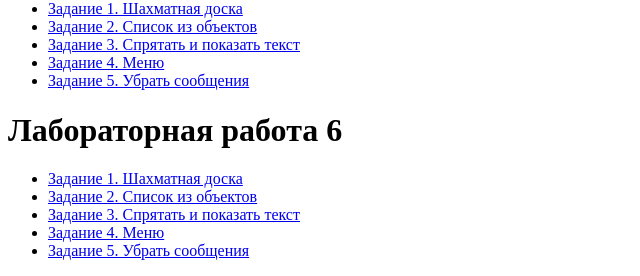
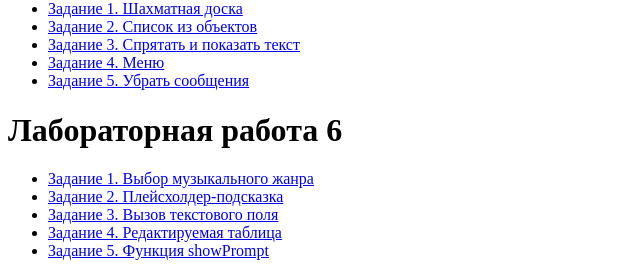
Before and after one commit to qwr14/javascript, a plain HTML site: page index.html in a window 1280 px wide. Shown: the part 669-945 px from the top of the page, without its empty margins (0-640 px from the left). Drawn offline with Linux system fonts and the light colour scheme.

Commit message:
штвуч гзвфеу

```diff
--- a/index.html
+++ b/index.html
@@ -42,11 +42,11 @@
 </ul>
 <h1>Лабораторная работа 6</h1>
 <ul>
-  <li><a href="lab6/lab6_1.html">Задание 1. Шахматная доска</a></li>
-  <li><a href="lab6/lab6_2.html">Задание 2. Список из объектов</a></li>
-  <li><a href="lab6/lab6_3.html">Задание 3. Спрятать и показать текст</a></li>
-  <li><a href="lab6/lab6_4.html">Задание 4. Меню</a></li>
-  <li><a href="lab6/lab6_5.html">Задание 5. Убрать сообщения</a></li>
+  <li><a href="lab6/lab6_1.html">Задание 1. Выбор музыкального жанра</a></li>
+  <li><a href="lab6/lab6_2.html">Задание 2. Плейсхолдер-подсказка</a></li>
+  <li><a href="lab6/lab6_3.html">Задание 3. Вызов текстового поля</a></li>
+  <li><a href="lab6/lab6_4.html">Задание 4. Редактируемая таблица</a></li>
+  <li><a href="lab6/lab6_5.html">Задание 5. Функция showPrompt</a></li>
 </ul>
 </body>
 </html>
```
